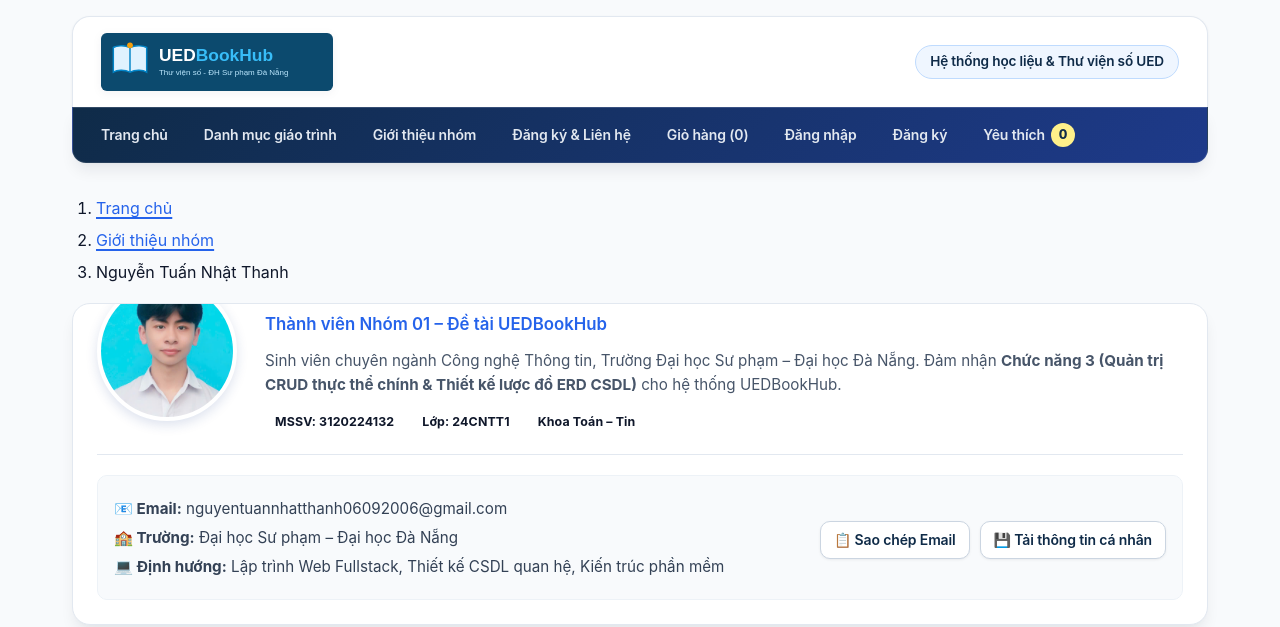
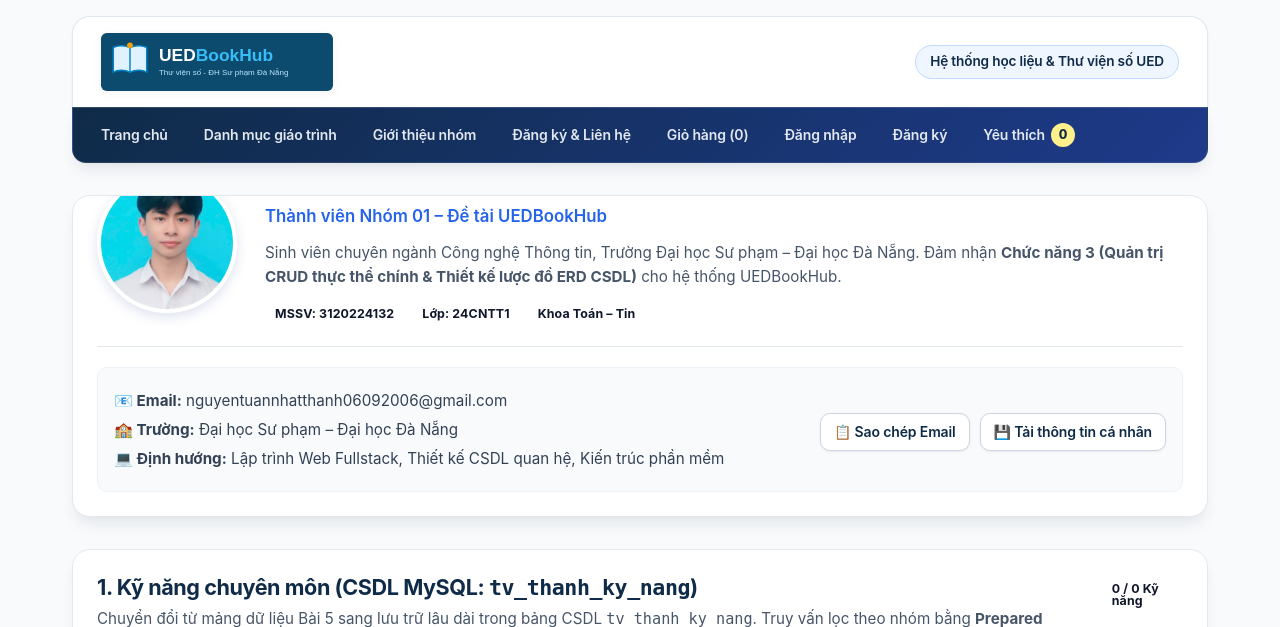
Before and after one commit to TuQNgaiDev/LTWeb-DoAn-Nhom01, a PHP site: page /thanhvien/3120224132_thanh/gioithieu.php in a window 1280 px wide. Shown: the top 627 px of the page. Run offline with PHP 8.4, Linux system fonts and the light colour scheme; data that the repository does not hold is empty.

Commit message:
Sua loi breadcrumb va cap nhat anh minh chung trang ca nhan cua Thanh

```diff
--- a/thanhvien/3120224132_thanh/gioithieu.php
+++ b/thanhvien/3120224132_thanh/gioithieu.php
@@ -122,15 +122,6 @@ require __DIR__ . '/../../inc/header.php';
 ?>
 
 <main class="noi-dung-chinh">
-
-  <!-- Breadcrumb điều hướng đồng bộ -->
-  <nav class="duong-dan" aria-label="Đường dẫn trang">
-    <ol class="duong-dan__danh-sach">
-      <li class="duong-dan__muc"><a class="duong-dan__lien-ket" href="../../index.php">Trang chủ</a></li>
-      <li class="duong-dan__muc"><a class="duong-dan__lien-ket" href="../../gioi-thieu.php">Giới thiệu nhóm</a></li>
-      <li class="duong-dan__muc" aria-current="page">Nguyễn Tuấn Nhật Thanh</li>
-    </ol>
-  </nav>
 
   <!-- Thông báo Flash (PRG) -->
   <?php if (!empty($_SESSION['flash'])): ?>
```
Also changed, not shown: kiemtra/thanh/B6_thanh_loc_ky_nang_csdl.png, kiemtra/thanh/B6_thanh_loc_ky_nang_laptrinh.png, kiemtra/thanh/B6_thanh_tim_kiem_tkb_khongthay.png, kiemtra/thanh/B6_thanh_tim_kiem_tkb_thanhcong.png.
